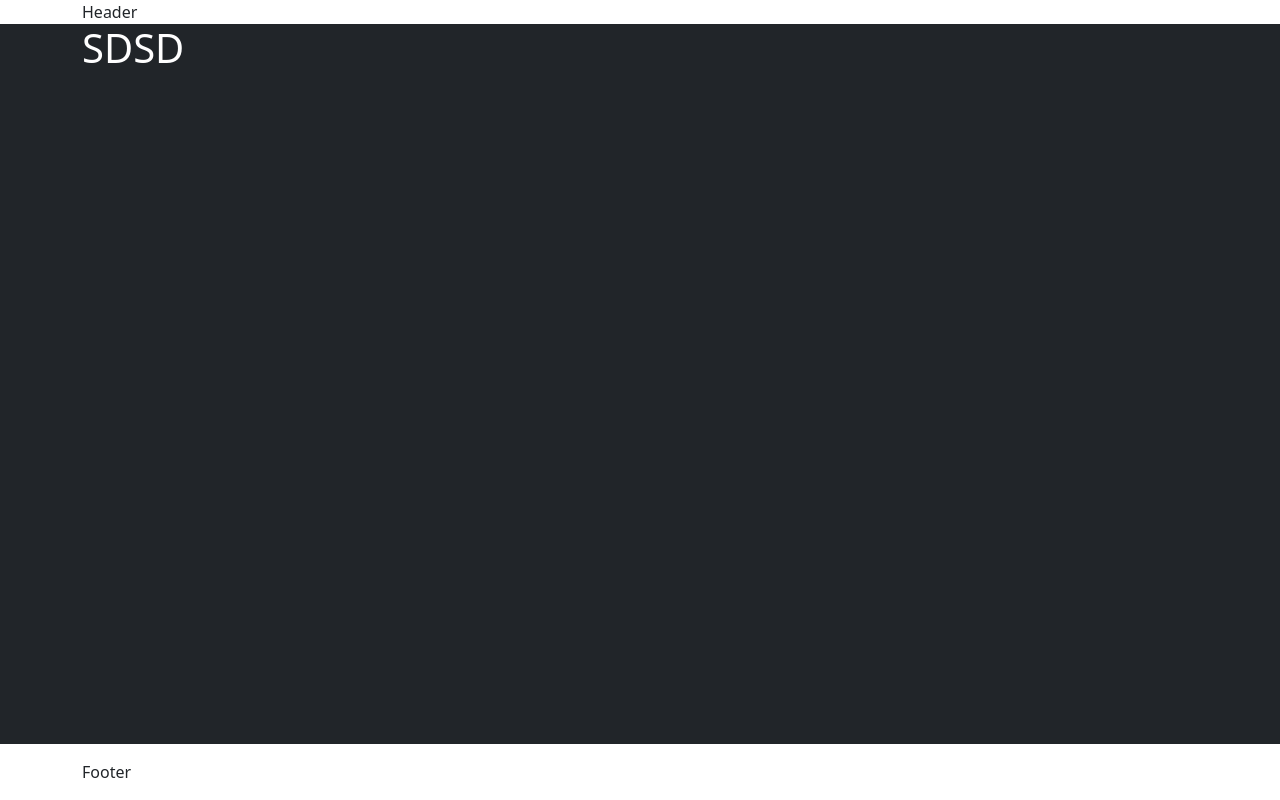
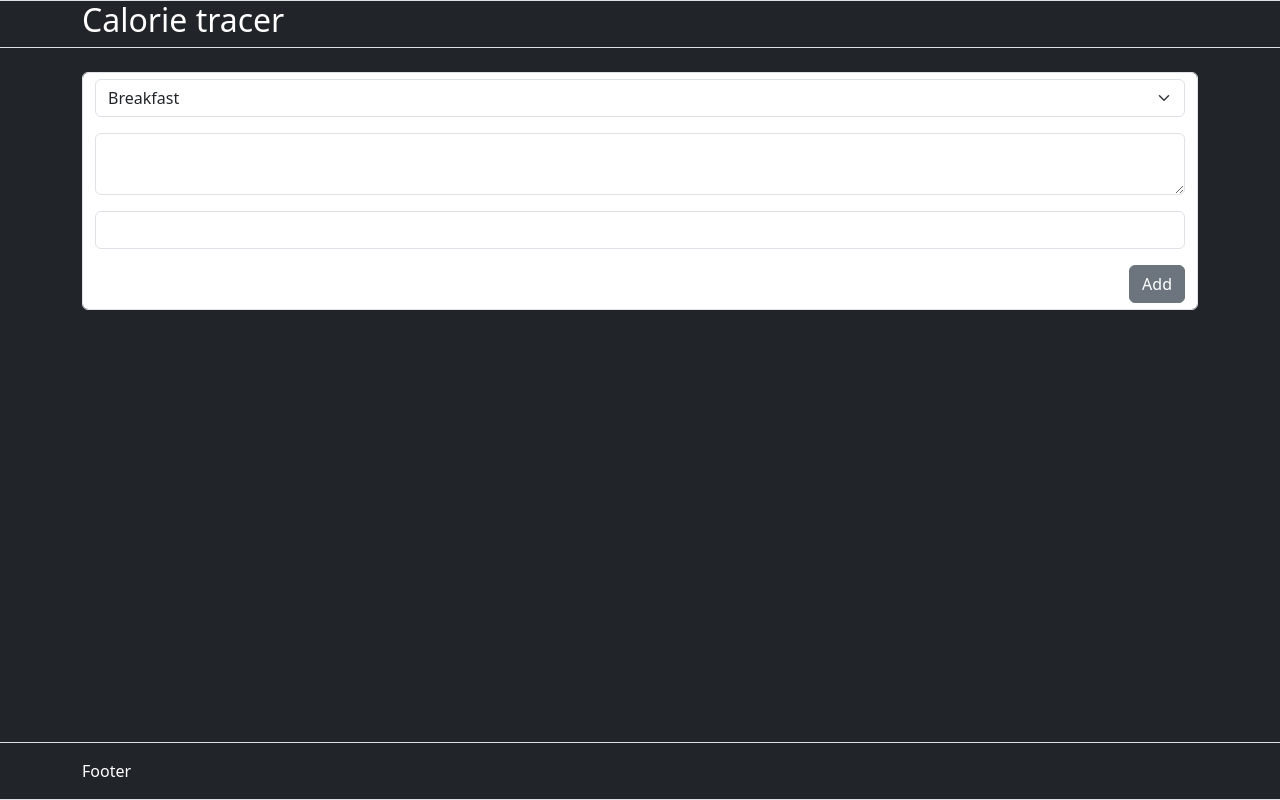
Before and after one commit to AlexanderMokeichuk/HomeWrk66, a React (Vite) app: page /add in a window 1280 px wide. Built offline with nearby package versions, Linux system fonts and the light colour scheme.

Commit message:
Added components "Foods.tsx", "MealForm.tsx"

```diff
--- a/src/App.tsx
+++ b/src/App.tsx
@@ -1,11 +1,18 @@
-import {useState} from "react";
 import Layout from "./components/Layout/Layout";
+import {Route, Routes} from "react-router-dom";
+import Foods from "./container/Foods/Foods";
+import MealForm from "./components/MealForm/MealForm";
 
 function App() {
 
   return (
     <Layout>
-      <h1>SDSD</h1>
+      <Routes>
+        <Route path={"/"} element={(<Foods/>)}/>
+        <Route path={"/add"} element={(<MealForm/>)}/>
+        <Route path={"/edit/:id"} element={(<MealForm/>)}/>
+        <Route path={"*"} element={(<h1>Not found</h1>)}/>
+      </Routes>
     </Layout>
   );
 }
--- a/src/axiosApi.ts
+++ b/src/axiosApi.ts
@@ -0,0 +1,7 @@
+import axios from "axios";
+
+const axiosApi = axios.create({
+  baseURL: "https://alexandermokeichuk-js23-default-rtdb.europe-west1.firebasedatabase.app/meal",
+});
+
+export default axiosApi;
--- a/src/components/Layout/Layout.tsx
+++ b/src/components/Layout/Layout.tsx
@@ -1,19 +1,22 @@
 import React from "react";
+import {Link} from "react-router-dom";
 
 const Layout: React.FC<React.PropsWithChildren> = ({children}) => {
   return (
     <div className={"min-vh-100 d-flex flex-column bg-dark text-white"}>
-     <header className={"bg-body text-dark"}>
+     <header className={"border border-start-0 border-end-0"}>
        <div className={"container"}>
-         Header
+         <Link to={"/"} className={"link-offset-2 link-underline link-underline-opacity-0 text-white"}>
+           <h2>Calorie tracer</h2>
+         </Link>
        </div>
      </header>
-     <main>
+     <main className={"mt-4"}>
        <div className={"container"}>
          {children}
        </div>
      </main>
-      <footer className={"mt-auto bg-body text-dark p-3"}>
+      <footer className={"mt-auto border border-start-0 border-end-0 p-3"}>
         <div className={"container"}>
           Footer
         </div>
--- /dev/null
+++ b/src/components/MealForm/MealForm.tsx
@@ -0,0 +1,97 @@
+import React, {FormEvent, useCallback, useEffect, useState} from "react";
+import {MEAL_TIME} from "../../constants";
+import {Meal, MealApi} from "../../type";
+import axiosApi from "../../axiosApi";
+import {useNavigate, useParams} from "react-router-dom";
+
+const defaultMeal: Meal = {
+  mealTime: "Breakfast",
+  meal: "",
+  calories: "",
+};
+const MealForm: React.FC = () => {
+  const navigate = useNavigate();
+  const {id} = useParams();
+  const [meal, setMeal] = useState<Meal>(defaultMeal);
+
+  const fetchMealApi = useCallback(async () => {
+    try {
+      const {data: response} = await axiosApi.get<MealApi | string>(`/${id}.json`);
+      setMeal(response);
+    } finally {
+      console.log("");
+    }
+  }, [id]);
+
+  const changeMeal = (e: React.ChangeEvent<HTMLInputElement | HTMLTextAreaElement | HTMLSelectElement>) => {
+    setMeal(prevState => ({
+      ...prevState,
+      [e.target.name]: e.target.value,
+    }));
+  };
+  const addNewMeal = async (e: FormEvent) => {
+    e.preventDefault();
+    await axiosApi.post(".json", {...meal});
+    setMeal(defaultMeal);
+    navigate("/");
+  };
+
+  const editMeal = async (e:FormEvent)=> {
+    e.preventDefault();
+    await axiosApi.put(`/${id}.json`, {...meal});
+    setMeal(defaultMeal);
+    void fetchMealApi();
+  };
+
+
+
+  useEffect(() => {
+    if(id) {
+      void fetchMealApi();
+    }
+  }, [fetchMealApi, id]);
+
+  return (
+    <form onSubmit={(!id) ? addNewMeal : editMeal} className={"form-control d-flex flex-column gap-3"}>
+      <div>
+        <select
+          className={"form-select"}
+          name={"mealTime"}
+          value={meal.mealTime}
+          onChange={changeMeal}
+        >
+          {MEAL_TIME.map((time) => {
+            return <option key={time.id}>{time.name}</option>;
+          })}
+        </select>
+      </div>
+      <div>
+        <textarea
+          name={"meal"}
+          className={"form-control"}
+          required
+          value={meal.meal}
+          onChange={changeMeal}
+        />
+      </div>
+      <div>
+        <input
+          type={"number"}
+          name={"calories"}
+          required
+          className={"form-control"}
+          value={meal.calories}
+          onChange={changeMeal}
+        />
+      </div>
+      <button
+        type={"submit"}
+        className={"btn ms-auto btn-secondary"}
+      >
+        {(!id) ? "Add" : "Edit"}
+      </button>
+    </form>
+  );
+};
+
+export default MealForm;
--- a/src/constants.ts
+++ b/src/constants.ts
@@ -1,7 +1,6 @@
-import axios from "axios";
-
-const axiosApi = axios.create({
-  baseURL: "https://alexandermokeichuk-js23-default-rtdb.europe-west1.firebasedatabase.app",
-});
-
-export default axiosApi;
+ export const MEAL_TIME = [
+   {id: "breakfast", name: "Breakfast"},
+   {id: "snack", name: "Snack"},
+   {id: "lunch", name: "Lunch"},
+   {id: "dinner", name: "Dinner"},
+ ];
--- /dev/null
+++ b/src/container/Foods/Foods.tsx
@@ -0,0 +1,53 @@
+import React, {useCallback, useEffect, useState} from "react";
+import {Link} from "react-router-dom";
+import {Meals} from "../../type";
+import axiosApi from "../../axiosApi";
+
+const Foods: React.FC = () => {
+  const [meals, setMeals] = useState<Meals[]>([]);
+
+  const fetchMealsApi = useCallback(async () => {
+    try {
+      const {data: response} = await axiosApi.get<Meals | null>(".json");
+      if (response) {
+        setMeals(Object.keys(response).map((id) => ({
+          ...response[id],
+          id,
+        })));
+      } else {
+        setMeals([]);
+      }
+    } finally {
+      console.log("");
+    }
+  }, []);
+
+  useEffect(() => {
+    void fetchMealsApi();
+  }, [fetchMealsApi]);
+
+  const deleteMeal = async (id: string) => {
+    await axiosApi.delete(`/${id}.json`);
+    void fetchMealsApi();
+  };
+
+  return (
+    <div>
+      <Link to={`/add`} className={"btn btn-secondary"}>Add new meal</Link>
+      <div>
+        <h3>Foods</h3>
+        <div>
+          {meals.map((meal) => {
+            return <div key={meal.id} className={"alert alert-primary"}>
+              {meal.meal}
+              <Link to={`/edit/${meal.id}`} className={"btn btn-secondary"}>Edit</Link>
+              <button type={"button"} onClick={() => deleteMeal(meal.id)} className={"btn btn-danger"}>Delete</button>
+            </div>;
+          })}
+        </div>
+      </div>
+    </div>
+  );
+};
+
+export default Foods;
--- a/src/main.tsx
+++ b/src/main.tsx
@@ -5,11 +5,12 @@ import App from "./App";
 import {BrowserRouter} from "react-router-dom";
 
 const app = (
-  <React.StrictMode>
-    <BrowserRouter>
-      <App/>
-    </BrowserRouter>
-  </React.StrictMode>
+  // <React.StrictMode>
+  //
+  // </React.StrictMode>
+<BrowserRouter>
+  <App/>
+</BrowserRouter>
 );
 
 ReactDOM.createRoot(document.getElementById("root")!).render(app);
```
Also changed, not shown: src/type.d.ts (+12 -0 lines).
